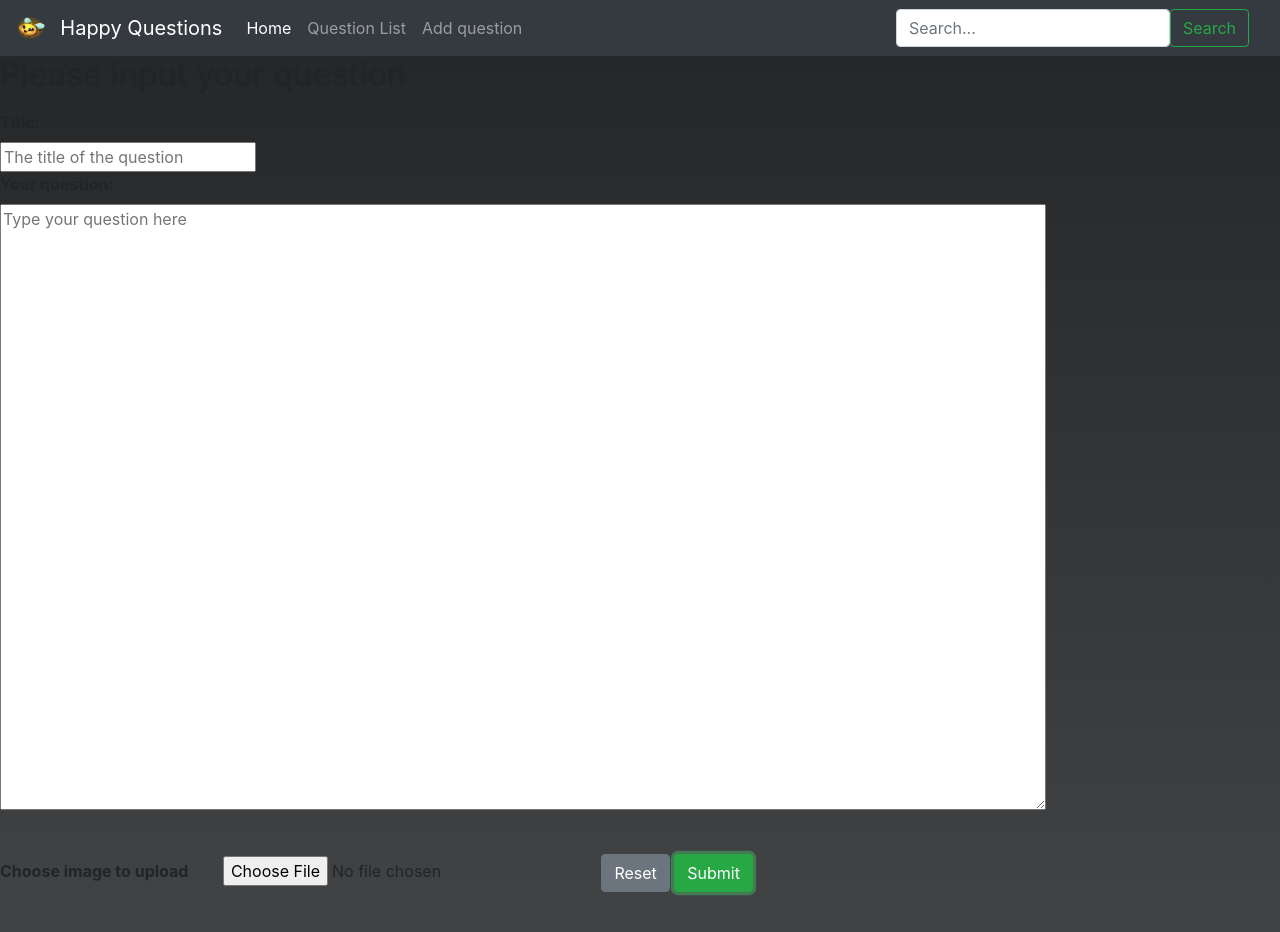
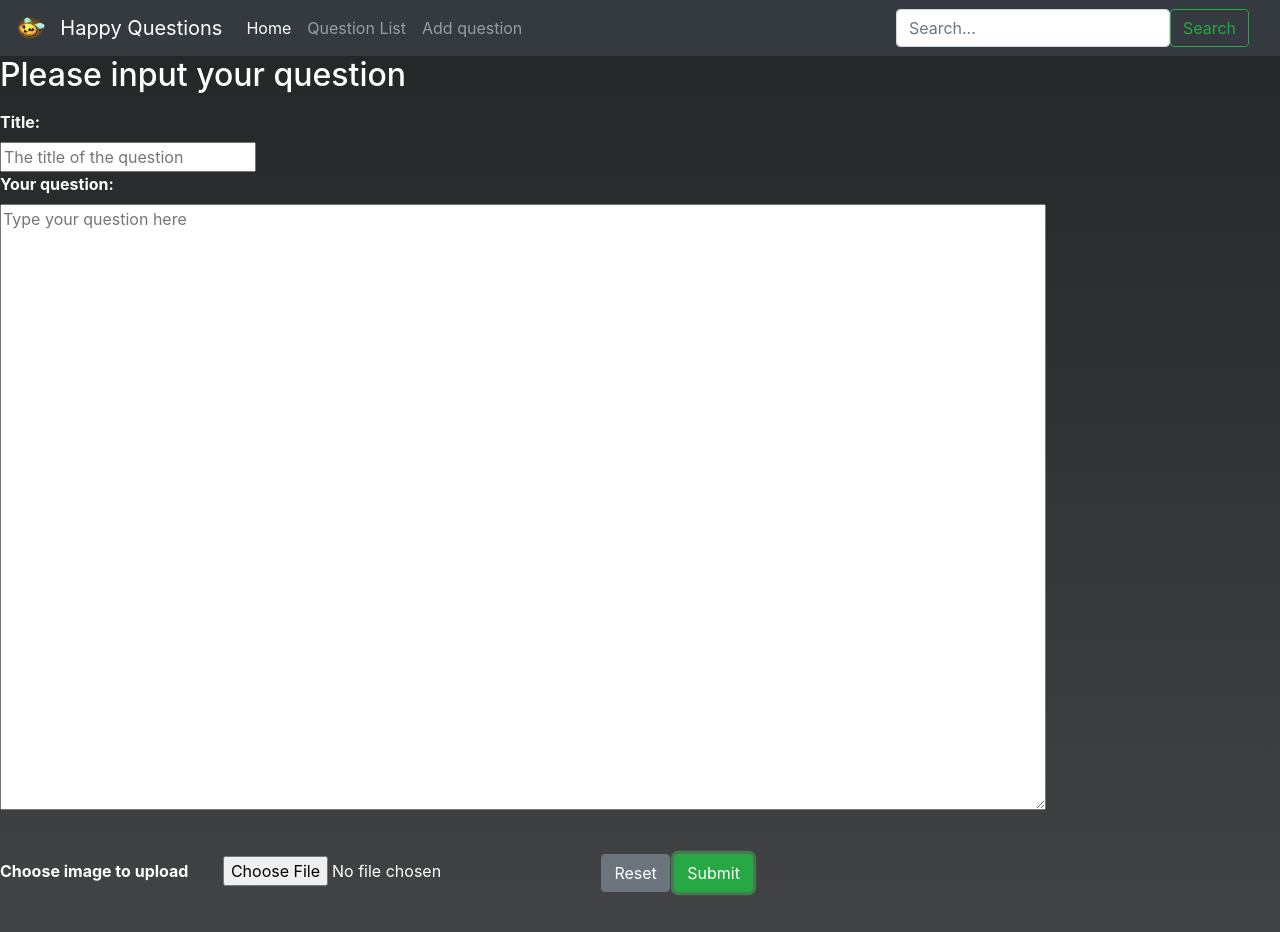
Before and after one commit to damianTrybuszek/Ask-Mate, a Flask app: page /add_question in a window 1280 px wide. Run offline with Flask 2, Linux system fonts and the light colour scheme; some libraries are stand-ins or nearby versions.

Commit message:
Problem with black letters fixed.

```diff
--- a/templates/add_question.html
+++ b/templates/add_question.html
@@ -3,21 +3,21 @@
 
 {% block content %}
 
-<h2 class="header">Please input your question</h2>
+<h2 class="header text-white">Please input your question</h2>
 <p>
 <form action="#" method="POST" enctype="multipart/form-data">
-    <div class="title__input">
+    <div class="title__input text-white">
         <label for="title">Title: </label><br/>
         <input type="text" name="title" id="title" placeholder="The title of the question" required>
     </div>
 
-    <div class="textarea__input">
+    <div class="textarea__input text-white">
         <label for="message">Your question: </label><br/>
         <textarea type="text" name="message" id="message" placeholder="Type your question here" cols="100" rows="25" required></textarea>
     </div>
 
-    <label class="label" for="file">Choose image to upload</label>
-    <input class = "add_image__button" type="file" accept=".jpg, .jpeg, .png" name="file">
+    <label class="label text-white" for="file text-white">Choose image to upload</label>
+    <input class = "add_image__button text-white" type="file" accept=".jpg, .jpeg, .png" name="file">
     <button type="reset" class="btn btn-secondary">Reset</button>
     <button autofocus onclick="alert('Your question has been submitted! Thank you!')" type="submit"
             class ="btn btn-success">
```
